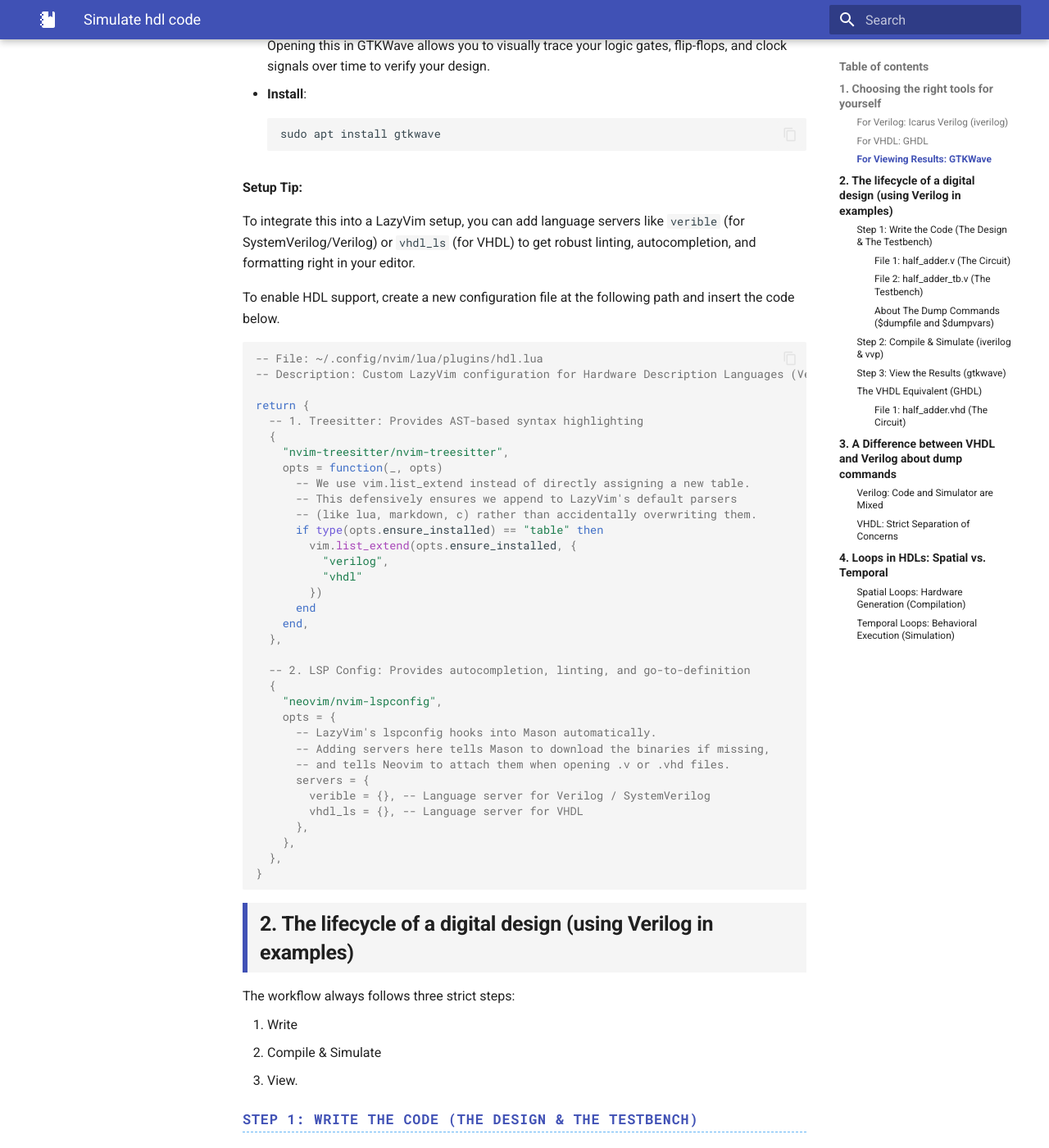
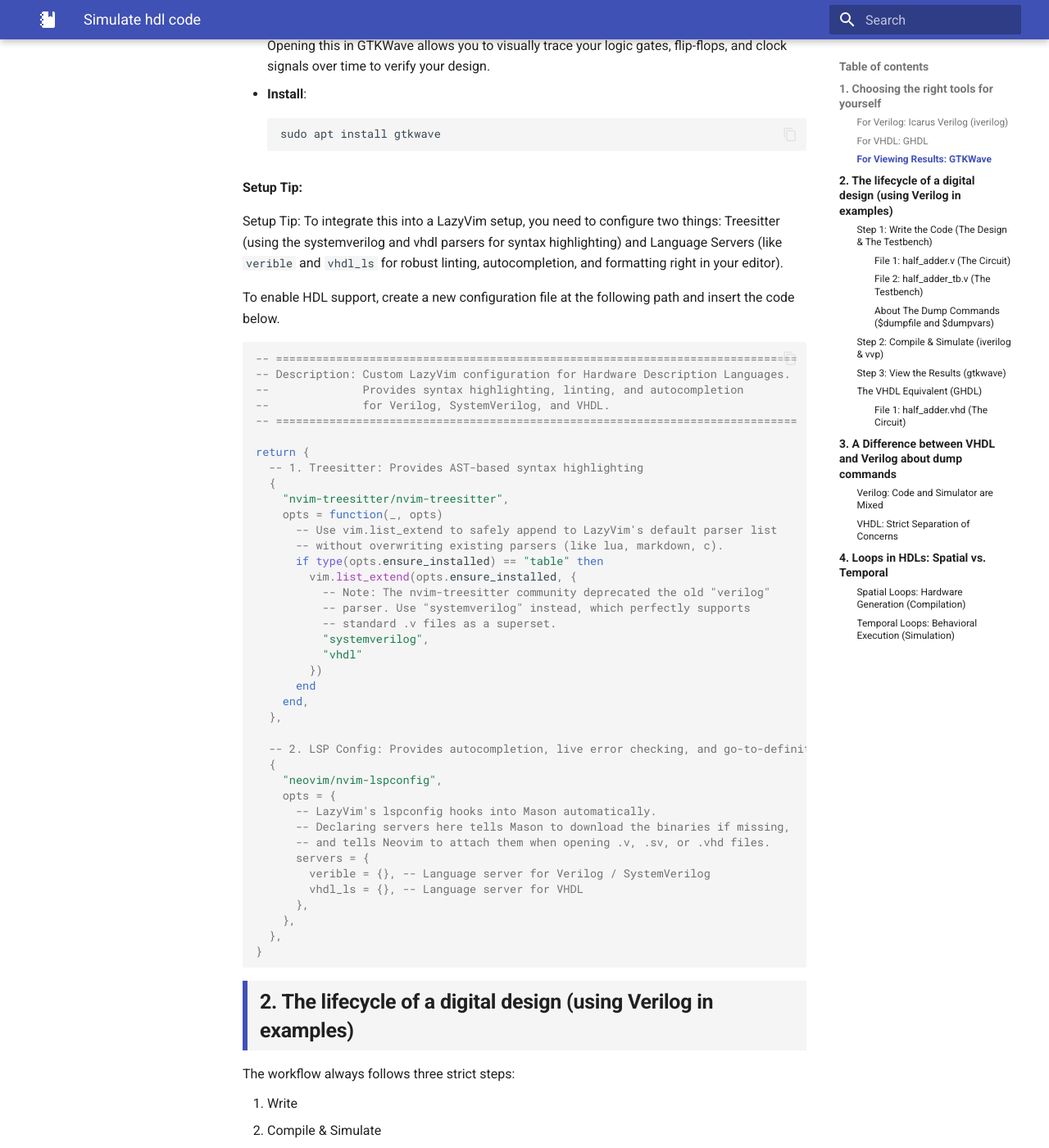
Before and after one commit to yang-qihang/my-blog-subsite-notes, an MkDocs documentation site: the page built from docs/cs/theory/digital-circuits/simulate-hdl-code.md, in a window 1280 px wide and 1400 px high, scrolled down 1523 px. Shown: the whole window at 82% size. Built offline with MkDocs 1.6.1 and Material for MkDocs 9.7.7, drawn with Linux system fonts in a browser that asks for light colours.

Commit message:
refine the lua script for treesitter change, to systemverilog

````diff
--- a/docs/cs/theory/digital-circuits/simulate-hdl-code.md
+++ b/docs/cs/theory/digital-circuits/simulate-hdl-code.md
@@ -64,38 +64,44 @@
 
 **Setup Tip:**
 
-To integrate this into a LazyVim setup, you can add language servers like `verible` (for SystemVerilog/Verilog) or `vhdl_ls` (for VHDL) to get robust linting, autocompletion, and formatting right in your editor.
+Setup Tip:
+To integrate this into a LazyVim setup, you need to configure two things: Treesitter (using the systemverilog and vhdl parsers for syntax highlighting) and Language Servers (like `verible` and `vhdl_ls` for robust linting, autocompletion, and formatting right in your editor).
 
 To enable HDL support, create a new configuration file at the following path and insert the code below.
 
 ```lua
--- File: ~/.config/nvim/lua/plugins/hdl.lua
--- Description: Custom LazyVim configuration for Hardware Description Languages (Verilog/VHDL)
+-- ==============================================================================
+-- Description: Custom LazyVim configuration for Hardware Description Languages.
+--              Provides syntax highlighting, linting, and autocompletion
+--              for Verilog, SystemVerilog, and VHDL.
+-- ==============================================================================
 
 return {
   -- 1. Treesitter: Provides AST-based syntax highlighting
   {
     "nvim-treesitter/nvim-treesitter",
     opts = function(_, opts)
-      -- We use vim.list_extend instead of directly assigning a new table.
-      -- This defensively ensures we append to LazyVim's default parsers
-      -- (like lua, markdown, c) rather than accidentally overwriting them.
+      -- Use vim.list_extend to safely append to LazyVim's default parser list
+      -- without overwriting existing parsers (like lua, markdown, c).
       if type(opts.ensure_installed) == "table" then
         vim.list_extend(opts.ensure_installed, {
-          "verilog",
+          -- Note: The nvim-treesitter community deprecated the old "verilog"
+          -- parser. Use "systemverilog" instead, which perfectly supports
+          -- standard .v files as a superset.
+          "systemverilog",
           "vhdl"
         })
       end
     end,
   },
 
-  -- 2. LSP Config: Provides autocompletion, linting, and go-to-definition
+  -- 2. LSP Config: Provides autocompletion, live error checking, and go-to-definition
   {
     "neovim/nvim-lspconfig",
     opts = {
       -- LazyVim's lspconfig hooks into Mason automatically.
-      -- Adding servers here tells Mason to download the binaries if missing,
-      -- and tells Neovim to attach them when opening .v or .vhd files.
+      -- Declaring servers here tells Mason to download the binaries if missing,
+      -- and tells Neovim to attach them when opening .v, .sv, or .vhd files.
       servers = {
         verible = {}, -- Language server for Verilog / SystemVerilog
         vhdl_ls = {}, -- Language server for VHDL
````
